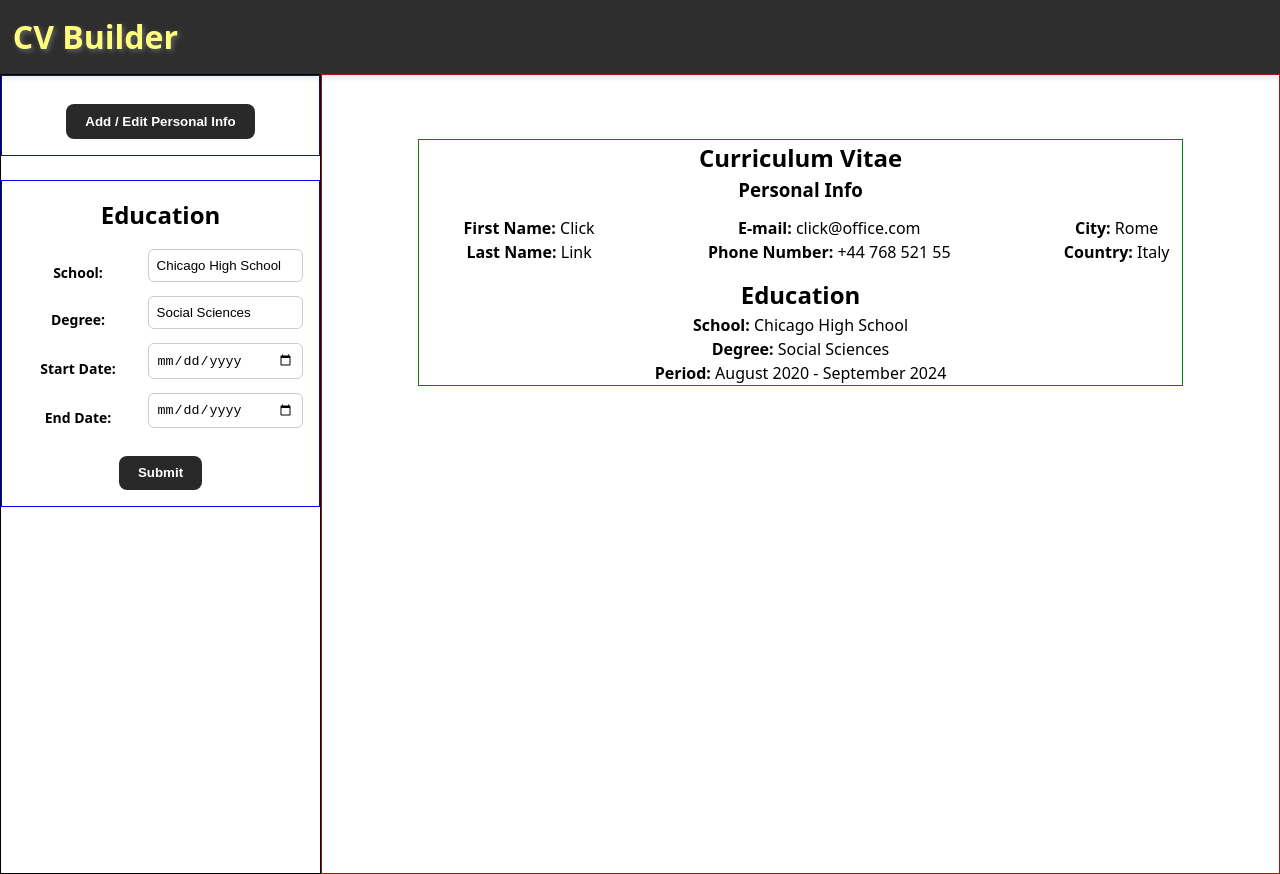
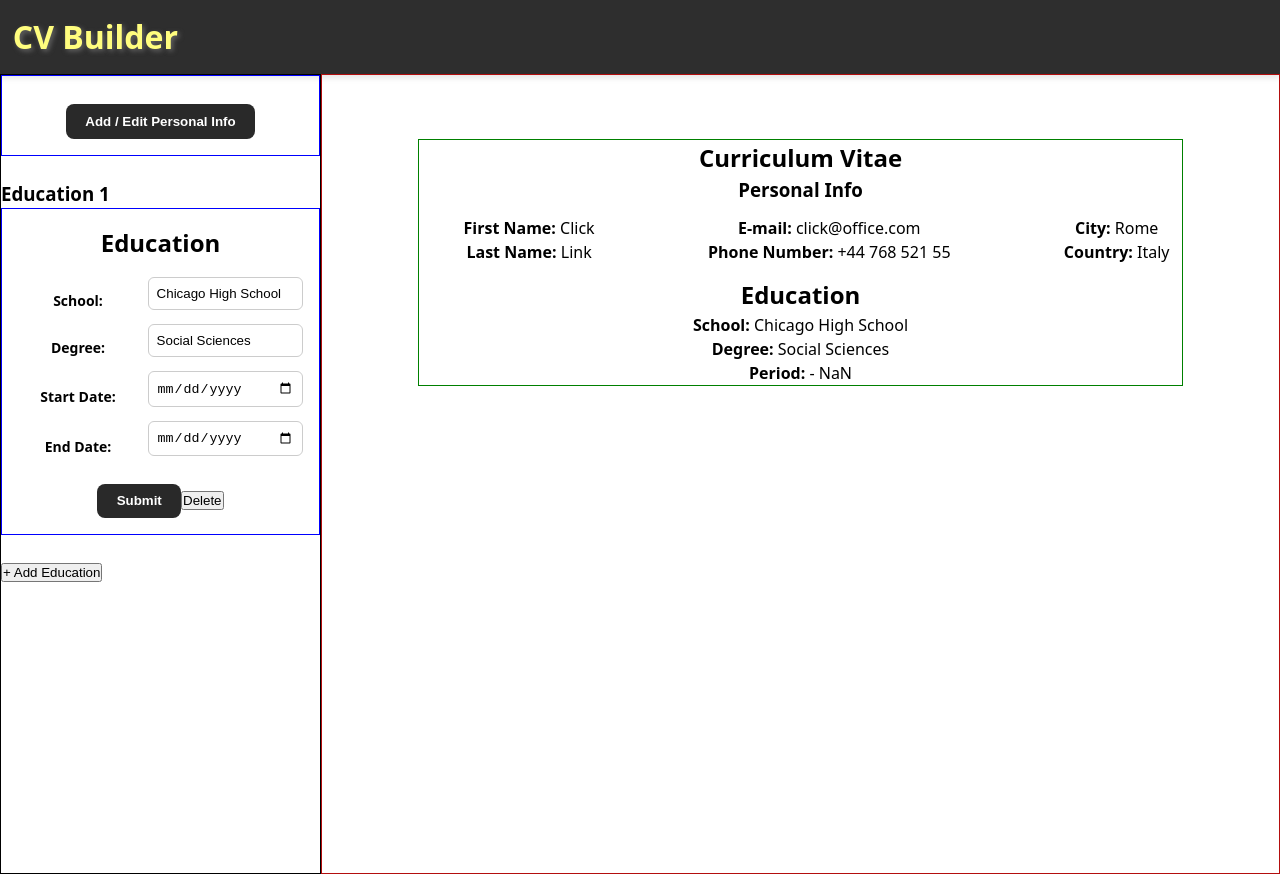
Before and after one commit to FreeFallRush/cv-application, a React (Vite) app: page / in a window 1280 px wide. Both pictures are taken after a click on the button "Add / Edit Education". Built offline with nearby package versions, Linux system fonts and the light colour scheme.

Commit message:
Modified App.jsx to deal with a list of education entries
Modified EducationInfoForm.jsx to add multiple education entries and to delete them

```diff
--- a/src/App.jsx
+++ b/src/App.jsx
@@ -22,14 +22,35 @@ function App() {
     endDate: "2024 September",
   };
   const [personalInfo, setPersonalInfo] = useState(defaultInfo);
-  const [educationInfo, setEducationInfo] = useState(defaultEducation);
+  const [educationInfoList, setEducationInfoList] = useState([
+    defaultEducation,
+  ]);
 
   const handlePersonalInfoSubmit = (newInfo) => {
     setPersonalInfo(newInfo);
   };
 
-  const handleEducationInfoSubmit = (newEdInfo) => {
-    setEducationInfo(newEdInfo);
+  const handleAddEducation = () => {
+    setEducationInfoList([
+      ...educationInfoList,
+      {
+        id: crypto.randomUUID(),
+        school: "",
+        degree: "",
+        startDate: "",
+        endDate: "",
+      },
+    ]);
+  };
+
+  const handleEducationInfoSubmit = (newEdInfo, index) => {
+    const updatedList = [...educationInfoList];
+    updatedList[index] = newEdInfo;
+    setEducationInfoList(updatedList);
+  };
+
+  const handleDeleteEducation = (index) => {
+    setEducationInfoList(educationInfoList.filter((_, i) => i !== index));
   };
 
   return (
@@ -43,11 +64,22 @@ function App() {
               onSubmit={handlePersonalInfoSubmit}
             />
           </section>
+
           <section className="educationInfo-form">
-            <EducationInfoForm
-              educationInfo={educationInfo}
-              onSubmit={handleEducationInfoSubmit}
-            />
+            {educationInfoList.map((edu, index) => (
+              <div key={edu.id} className="education-entry">
+                <h3>Education {index + 1}</h3>
+                <EducationInfoForm
+                  educationInfo={edu}
+                  onSubmit={(newEd) => handleEducationInfoSubmit(newEd, index)}
+                  onDelete={() => handleDeleteEducation(index)}
+                />
+              </div>
+            ))}
+
+            <button className="add-btn" onClick={handleAddEducation}>
+              + Add Education
+            </button>
           </section>
         </aside>
 
@@ -55,7 +87,7 @@ function App() {
           <CVPreview
             personalInfo={personalInfo}
             defaultInfo={defaultInfo}
-            educationInfo={educationInfo}
+            educationInfo={educationInfoList}
             defaultEducation={defaultEducation}
           />
         </section>
--- a/src/components/EducationInfoForm.jsx
+++ b/src/components/EducationInfoForm.jsx
@@ -1,7 +1,7 @@
 import { useState } from "react";
 import "../styles/FormStyles.css";
 
-function EducationInfoForm({ educationInfo, onSubmit }) {
+function EducationInfoForm({ educationInfo, onSubmit, onDelete }) {
   const [isEditing, setIsEditing] = useState(false);
   const [formData, setFormData] = useState(educationInfo);
 
@@ -73,6 +73,9 @@ function EducationInfoForm({ educationInfo, onSubmit }) {
             <button type="submit" className="submit-btn">
               Submit
             </button>
+            <button type="button" className="delete-btn" onClick={onDelete}>
+              Delete
+            </button>
           </form>
         </>
       )}
```
